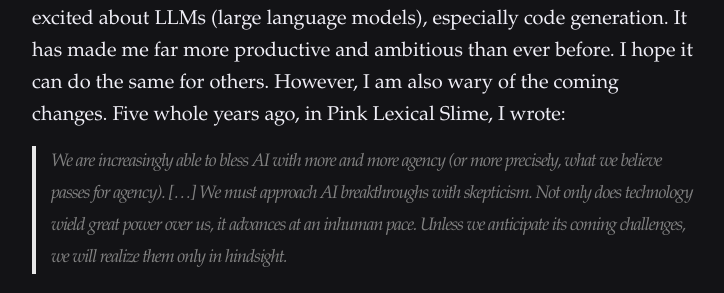
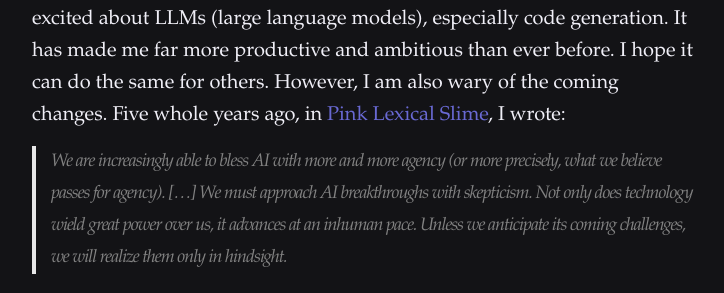
Before and after one commit to dmazin/dmazin.github.io, a Jekyll site: the page built from _posts/2023-04-03-openai-transparency.md, in a window 1280 px wide and 900 px high, scrolled down 438 px. Shown: the part 283-576 px from the top of the window, without its empty margins (238-962 px from the left). Built offline with Jekyll 4.4.1, drawn with Linux system fonts in a browser that asks for light colours; some of the changed lines change nothing that is shown; some of the changed text lies outside the part shown.

Commit message:
add pink lexical slime link

```diff
--- a/_posts/2023-04-03-openai-transparency.md
+++ b/_posts/2023-04-03-openai-transparency.md
@@ -12,7 +12,7 @@ We must force AI research groups to be transparent. We should demand the same tr
 
 If you are not aware, almost all the research into large language models, image generation, and other forms of disruptive AI are being done behind closed doors by for-profit consumer technology companies. While the teams do, technically, publish PDFs resembling academic papers, these are more like product announcements: they lack key details like model architecture, parameter size, and, crucially, training sources.
 
-Before I continue, it’s important to establish my biases. I, for one, am excited about LLMs (large language models), especially code generation. It has made me far more productive and ambitious than ever before. I hope it can do the same for others. However, I am also wary of the coming changes. Five whole years ago, in Pink Lexical Slime, I wrote:
+Before I continue, it’s important to establish my biases. I, for one, am excited about LLMs (large language models), especially code generation. It has made me far more productive and ambitious than ever before. I hope it can do the same for others. However, I am also wary of the coming changes. Five whole years ago, in [Pink Lexical Slime](/2017/12/12/pink-lexical-slime.html), I wrote:
 > We are increasingly able to bless AI with more and more agency (or more precisely, what we believe *passes* for agency). […] We must approach AI breakthroughs with skepticism. Not only does technology wield great power over us, it advances at an inhuman pace. Unless we anticipate its coming challenges, we will realize them only in hindsight.
 
 I believe that the lack of transparency in AI seriously hampers our ability to anticipate the coming challenges. What’s more, it prevents us from building the tools we need to deal with misuse of AI.
```
